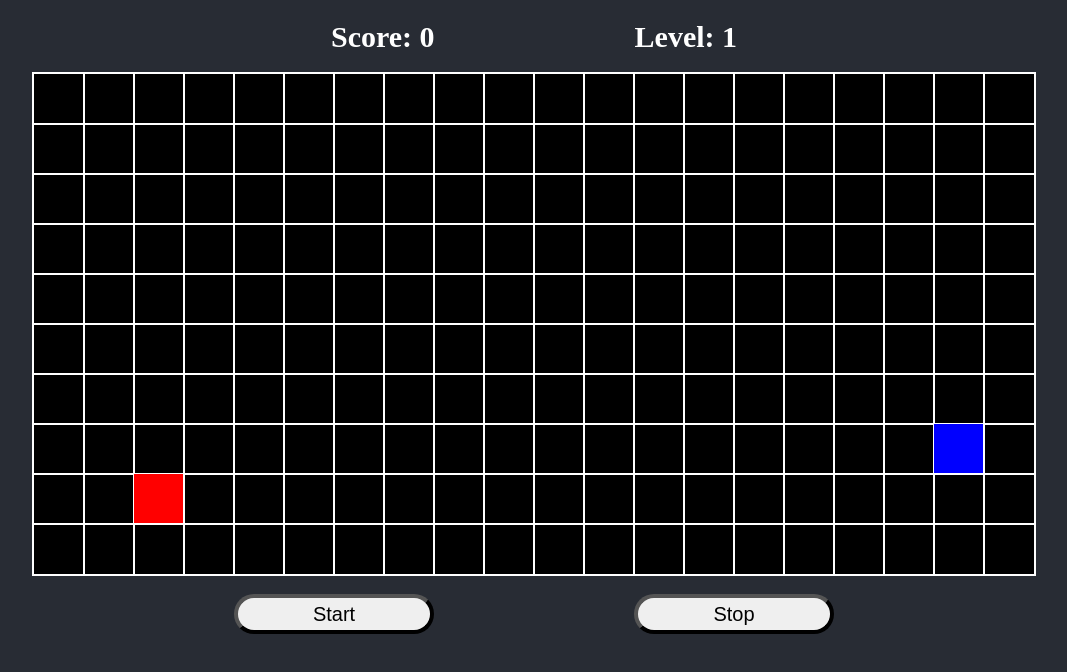
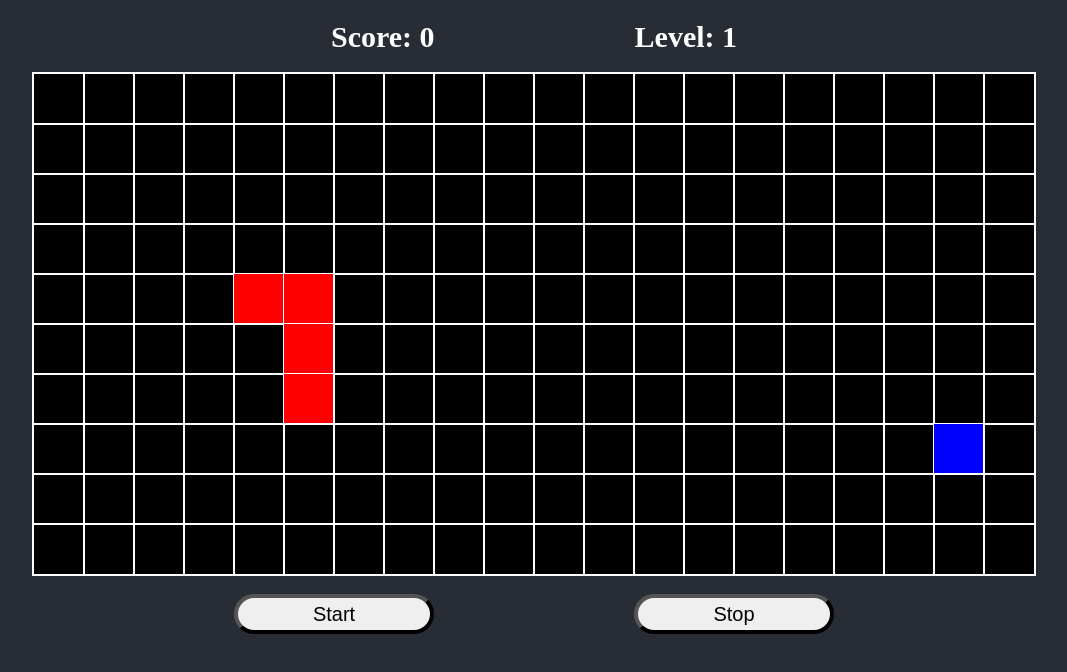
Before and after one commit to Akash210085/snake-game, a React (Create React App) app: page / in a window 1280 px wide. Shown: the top 672 px of the page, without its empty margins (106-1173 px from the left). Built offline with nearby package versions, Linux system fonts and the light colour scheme.

Commit message:
Added snake of four length

```diff
--- a/src/Gamepit.jsx
+++ b/src/Gamepit.jsx
@@ -36,13 +36,13 @@ function Gamepit() {
   const generateRandomSnakePosition = () => {
     let initialSnakePosition;
     do {
-      let randomRow = randomIntFromInterval(0, rows - 1);
-      let randomCol = randomIntFromInterval(0, cols - 1);
+      let randomRow = randomIntFromInterval(3, rows - 4);
+      let randomCol = randomIntFromInterval(3, cols - 4);
       initialSnakePosition = {
         row: randomRow,
         col: randomCol,
-        pRow: randomRow + 1,
-        pCol: randomCol,
+        pRow: randomRow,
+        pCol: randomCol - 1,
       };
     } while (
       initialSnakePosition.row === diamondPosition.row &&
@@ -57,6 +57,48 @@ function Gamepit() {
 
   const isSnakeCell = (rowIndex, cellIndex) => {
     return rowIndex === snakePosition.row && cellIndex === snakePosition.col;
+  };
+
+  const [SecondSnakePosition, SetSecondSnakePostion] = useState({
+    row: snakePosition.pRow,
+    col: snakePosition.pCol,
+    pRow: snakePosition.row,
+    pCol: snakePosition.col - 1,
+  });
+
+  const [ThirdSnakePosition, SetThirdSnakePostion] = useState({
+    row: SecondSnakePosition.pRow,
+    col: SecondSnakePosition.pCol,
+    pRow: SecondSnakePosition.row,
+    pCol: SecondSnakePosition.col - 1,
+  });
+
+  const [FourthSnakePosition, SetFourthSnakePostion] = useState({
+    row: ThirdSnakePosition.pRow,
+    col: ThirdSnakePosition.pCol,
+    pRow: ThirdSnakePosition.row,
+    pCol: ThirdSnakePosition.col - 1,
+  });
+
+  const isSecondSnakeCell = (rowIndex, cellIndex) => {
+    return (
+      rowIndex === SecondSnakePosition.row &&
+      cellIndex === SecondSnakePosition.col
+    );
+  };
+
+  const isThirdSnakeCell = (rowIndex, cellIndex) => {
+    return (
+      rowIndex === ThirdSnakePosition.row &&
+      cellIndex === ThirdSnakePosition.col
+    );
+  };
+
+  const isFourthSnakeCell = (rowIndex, cellIndex) => {
+    return (
+      rowIndex === FourthSnakePosition.row &&
+      cellIndex === FourthSnakePosition.col
+    );
   };
 
   const moveSnake = () => {
@@ -88,13 +130,32 @@ function Gamepit() {
         pCol: preCol,
       };
     });
+    SetFourthSnakePostion({
+      row: ThirdSnakePosition.row,
+      col: ThirdSnakePosition.col,
+      pRow: FourthSnakePosition.row,
+      pCol: FourthSnakePosition.col,
+    });
+    SetThirdSnakePostion({
+      row: SecondSnakePosition.row,
+      col: SecondSnakePosition.col,
+      pRow: ThirdSnakePosition.row,
+      pCol: ThirdSnakePosition.col,
+    });
+    SetSecondSnakePostion({
+      row: preRow,
+      col: preCol,
+      pRow: prepRow,
+      pCol: prepCol,
+    });
   };
+
   // eslint-disable-next-line react-hooks/exhaustive-deps
   useEffect(() => {
     // Move the snake every 1 second
     const interval = setInterval(() => {
       moveSnake();
-    }, 1000);
+    }, 500);
 
     return () => clearInterval(interval);
   });
@@ -108,7 +169,13 @@ function Gamepit() {
               key={cellIndex}
               className={`cell ${
                 isDiamondCell(rowIndex, cellIndex) ? "diamondCell" : ""
-              } ${isSnakeCell(rowIndex, cellIndex) ? "snakeCell" : ""}`}
+              } ${isSnakeCell(rowIndex, cellIndex) ? "snakeCell" : ""} ${
+                isSecondSnakeCell(rowIndex, cellIndex) ? "secondSnakeCell" : ""
+              } ${
+                isThirdSnakeCell(rowIndex, cellIndex) ? "thirdSnakeCell" : ""
+              } ${
+                isFourthSnakeCell(rowIndex, cellIndex) ? "fourthSnakeCell" : ""
+              }`}
               onMouseEnter={() => {
                 if (isDiamondCell(rowIndex, cellIndex)) {
                   handleDiamondCellHover();
--- a/src/style.css
+++ b/src/style.css
@@ -35,6 +35,18 @@ body {
 }
 
 .snakeCell {
+  background-color: red;
+}
+
+.secondSnakeCell {
+  background-color: red;
+}
+
+.thirdSnakeCell {
+  background-color: red;
+}
+
+.fourthSnakeCell {
   background-color: red;
 }
 
```
